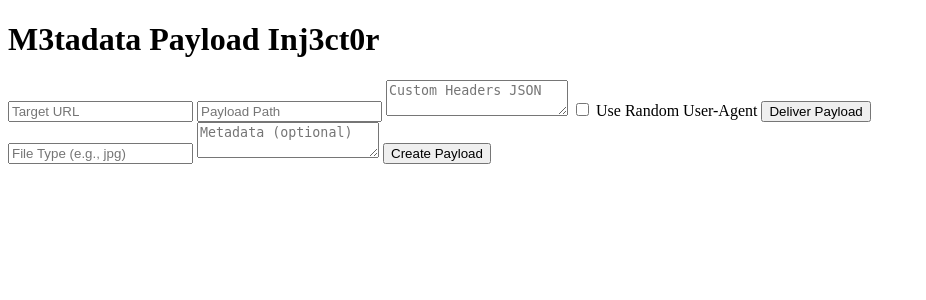
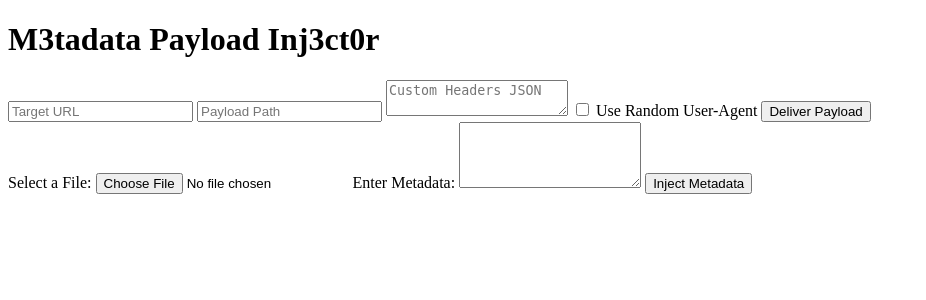
Before and after one commit to w1f1shower/fileshower, a Flask app: page / in a window 1280 px wide. Shown: the top 300 px of the page, without its empty margins (0-926 px from the left). Run offline with Flask 3, Linux system fonts and the light colour scheme; parts of the project's set-up code (start-up, migrations or seed data) failed here and were passed over.

Commit message:
metadata injection remake

```diff
--- a/app/routes.py
+++ b/app/routes.py
@@ -1,12 +1,13 @@
 from flask import Blueprint, request, jsonify, render_template
 from app.utils.request_modifier import deliver_payload
-from app.utils.payload_creator import create_payload_file
+from app.utils.metadata_injector import add_metadata
 
 app = Blueprint("app", __name__)
 
 @app.route("/")
 def index():
     return render_template("index.html")
+
 
 @app.route("/deliver", methods=["POST"])
 def deliver():
@@ -17,9 +18,23 @@ def deliver():
     result = deliver_payload(url, file_path, headers, use_random_user_agent)
     return jsonify(result)
 
-@app.route("/create_payload", methods=["POST"])
-def create_payload():
-    file_type = request.form.get("file_type")
+
+@app.route("/inject_metadata", methods=["POST"])
+def inject_metadata():
+    uploaded_file = request.files.get("file")
     metadata = request.form.get("metadata", "")
-    file_path = create_payload_file(file_type, metadata)
-    return jsonify({"file_path": file_path})
+
+    if not uploaded_file or not metadata:
+        return jsonify({"error": "File and metadata are required!"}), 400
+
+    # Save the uploaded file
+    file_path = os.path.join(app.config["UPLOAD_FOLDER"], uploaded_file.filename)
+    uploaded_file.save(file_path)
+
+    # Call the add_metadata function to inject metadata
+    try:
+        add_metadata(file_path, metadata)
+    except Exception as e:
+        return jsonify({"error": f"Failed to inject metadata: {str(e)}"}), 500
+
+    return jsonify({"message": "Metadata injected successfully!", "file_path": file_path})
--- a/app/templates/index.html
+++ b/app/templates/index.html
@@ -7,7 +7,7 @@
 </head>
 	<body>
 		<h1>M3tadata Payload Inj3ct0r</h1>
-
+		<section>
 			<form action="/deliver" method="post">
 				<input type="text" name="url" placeholder="Target URL" required>
 				<input type="text" name="file_path" placeholder="Payload Path" required>
@@ -17,11 +17,18 @@
 				</label>
 				<button type="submit">Deliver Payload</button>
 			</form>
+		</section>
 
-    <form action="/create_payload" method="post">
-        <input type="text" name="file_type" placeholder="File Type (e.g., jpg)" required>
-        <textarea name="metadata" placeholder="Metadata (optional)"></textarea>
-        <button type="submit">Create Payload</button>
+		<section>
+			<form action="/inject_metadata" method="POST" enctype="multipart/form-data">
+				<label for="file">Select a File:</label>
+				<input type="file" id="file" name="file" required>
+
+				<label for="metadata">Enter Metadata:</label>
+				<textarea id="metadata" name="metadata" rows="4" required></textarea>
+
+				<button type="submit">Inject Metadata</button>
 			</form>
+		</section>
 	</body>
 </html>
```
Also changed, not shown: app/utils/payload_creator.py (deleted, +0 -18 lines), 3 other files. Lines whose indentation alone changed are shown as unchanged.
